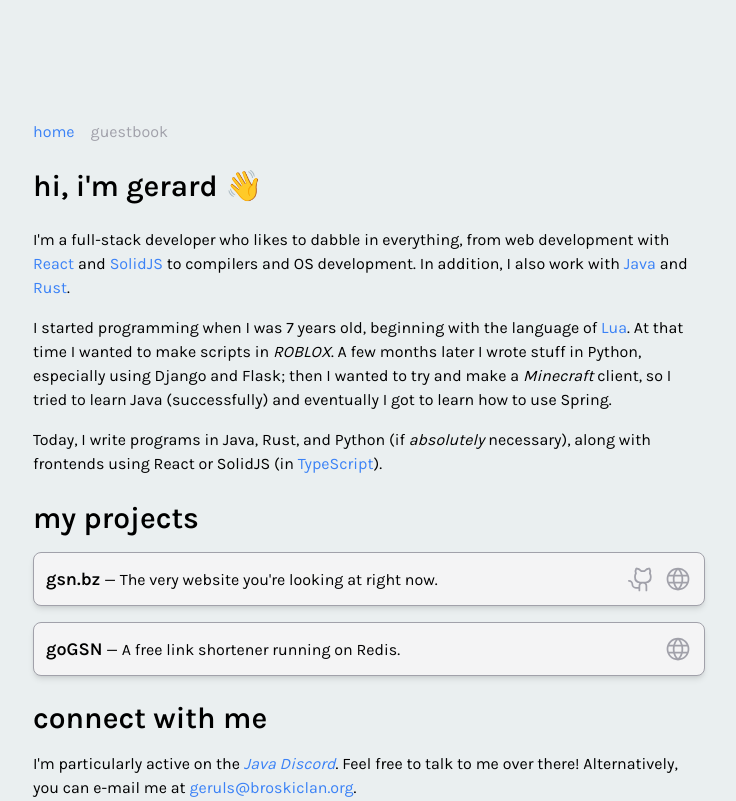
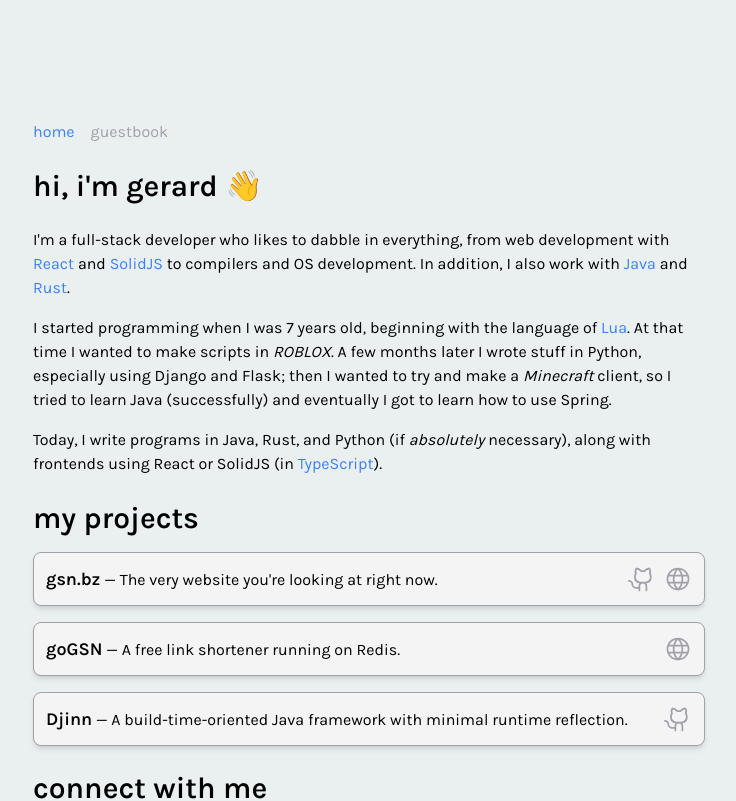
Before and after one commit to gsayson/bz4, a Next.js app: page / in a window 1280 px wide. Shown: the top 801 px of the page, without its empty margins (271-1007 px from the left). Built offline with nearby package versions, Linux system fonts and the light colour scheme.

Commit message:
add djinn

```diff
--- a/src/app/page.tsx
+++ b/src/app/page.tsx
@@ -21,6 +21,7 @@
             <h1 className="text-3xl font-semibold mb-4 mt-6">my projects</h1>
             <Card title="gsn.bz" desc="The very website you're looking at right now." url="https://gsn.bz" github="https://github.com/gsayson/bz4"/>
             <Card title="goGSN" desc="A free link shortener running on Redis." url="https://go.gsn.bz"/>
+            <Card title="Djinn" desc="A build-time-oriented Java framework with minimal runtime reflection." github="https://github.com/gsayson/djinn"/>
             <h1 className="text-3xl font-semibold mb-4 mt-6">connect with me</h1>
             <p>
                 I&apos;m particularly active on the <a className="italic link" href="https://discordjug.net">Java Discord</a>. Feel free to talk to me over there!
```
